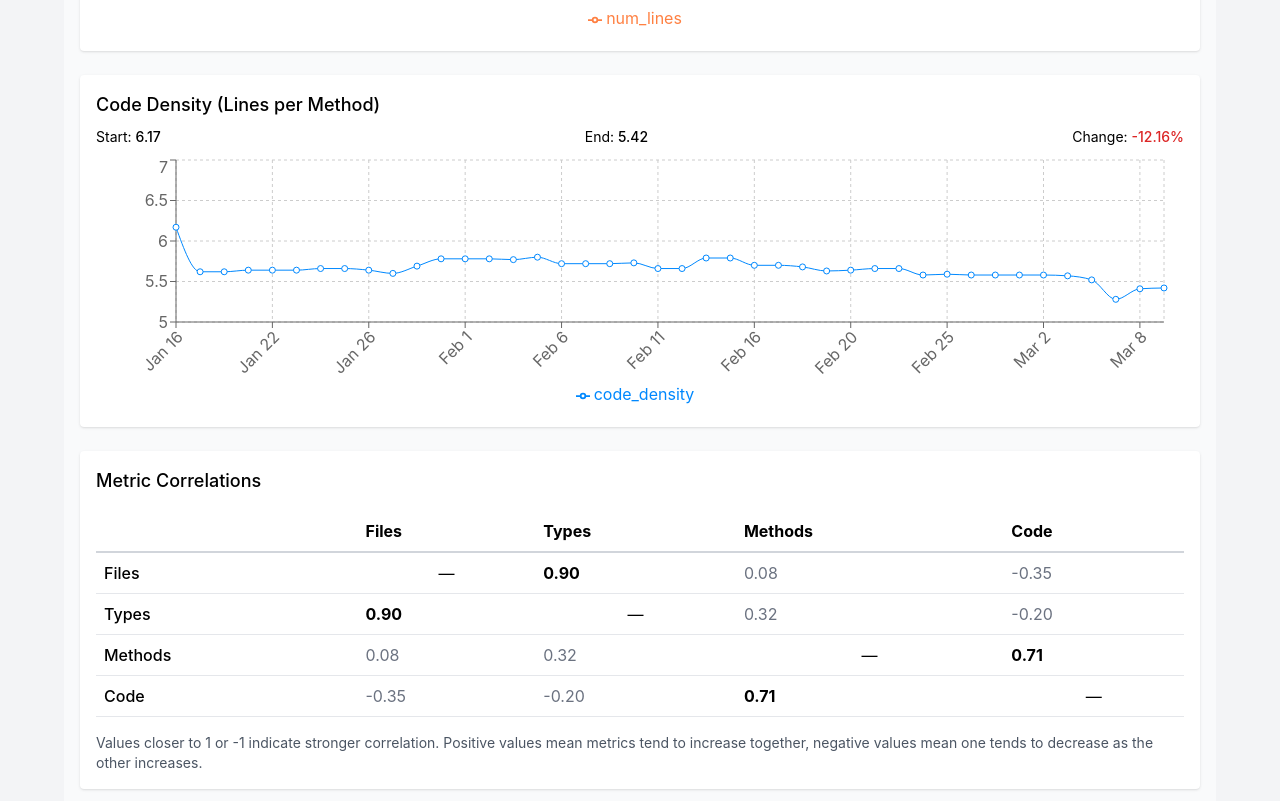
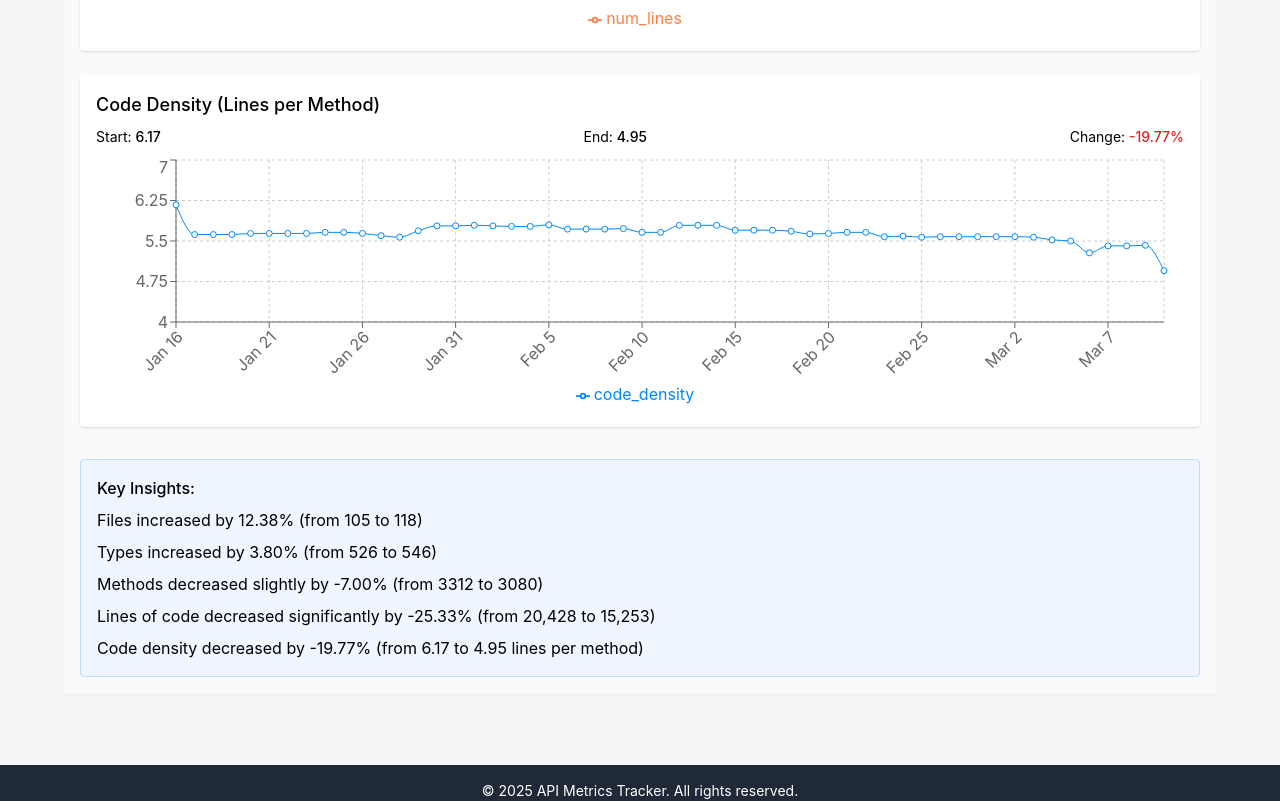
Before and after one commit to ayerofieiev-tt/api-metrics-dashboard, a React (Create React App) app: page / in a window 1280 px wide. Shown: the part 1625-2426 px from the top of the page. Built offline with nearby package versions, Linux system fonts and the light colour scheme.

Commit message:
Update timeseries data with continuous dates and improve dashboard error handling

```diff
--- a/src/APIMetricsDashboard.js
+++ b/src/APIMetricsDashboard.js
@@ -15,7 +15,8 @@ const APIMetricsDashboard = () => {
     const fetchCSVData = async () => {
       try {
         // Fetch CSV file from the public/data directory
-        const response = await fetch('/data/timeseries.csv');
+        // Use process.env.PUBLIC_URL to handle base path correctly in both dev and production
+        const response = await fetch(`${process.env.PUBLIC_URL}/data/timeseries.csv`);
         if (!response.ok) {
           throw new Error('Failed to fetch data file');
         }
@@ -52,50 +53,85 @@ const APIMetricsDashboard = () => {
   }, []);
 
   const parseCSV = (csv) => {
+    try {
       const lines = csv.trim().split('\n');
+      if (lines.length < 2) {
+        console.error('CSV data is empty or invalid');
+        return [];
+      }
+
       const headers = lines[0].split(',');
 
       return lines.slice(1).map(line => {
         const values = line.split(',');
+        if (values.length !== headers.length) {
+          console.warn(`Skipping invalid line: ${line}`);
+          return null;
+        }
+
         const row = {};
 
         headers.forEach((header, index) => {
-        row[header] = header === 'date' ? values[index] : parseInt(values[index]);
+          row[header] = header === 'date' ? values[index] : Number.isNaN(parseInt(values[index])) ? 0 : parseInt(values[index]);
         });
 
         return row;
-    });
+      }).filter(row => row !== null);
+    } catch (err) {
+      console.error('Error parsing CSV:', err);
+      return [];
+    }
   };
 
   const processData = (parsedData) => {
-    // Remove duplicate dates (specifically 2025-02-14 which appears twice)
+    try {
+      if (!parsedData || parsedData.length === 0) {
+        console.error('No valid data to process');
+        setIsLoading(false);
+        return;
+      }
+
+      // Remove duplicate dates and sort by date
       const uniqueData = [];
-    const dateSet = new Set();
+      const dateMap = new Map();
 
+      // Group entries by date and take the last entry for each date
       parsedData.forEach(row => {
-      if (!dateSet.has(row.date)) {
-        dateSet.add(row.date);
-
-        // Calculate code density (lines per method)
-        row.code_density = parseFloat((row.num_lines / row.num_methods).toFixed(2));
-
-        uniqueData.push(row);
+        if (row && row.date) {
+          dateMap.set(row.date, row);
         }
       });
 
-    // Calculate statistics
+      // Convert map back to array and sort by date
+      Array.from(dateMap.entries())
+        .sort((a, b) => new Date(a[0]) - new Date(b[0]))
+        .forEach(([_, row]) => {
+          // Calculate code density (lines per method)
+          if (row.num_methods > 0) {
+            row.code_density = parseFloat((row.num_lines / row.num_methods).toFixed(2));
+          } else {
+            row.code_density = 0;
+          }
+
+          uniqueData.push(row);
+        });
+
+      // Calculate statistics if we have data
+      if (uniqueData.length > 0) {
         const metrics = ['num_files', 'num_types', 'num_methods', 'num_lines', 'code_density'];
         const calculatedStats = {};
 
         metrics.forEach(metric => {
-      const values = uniqueData.map(row => row[metric]);
+          const values = uniqueData.map(row => row[metric] || 0);
           calculatedStats[metric] = {
             min: Math.min(...values),
             max: Math.max(...values),
             avg: Math.round((values.reduce((sum, val) => sum + val, 0) / values.length) * 100) / 100,
             start: values[0],
             end: values[values.length - 1],
-        percentChange: ((values[values.length - 1] - values[0]) / values[0] * 100).toFixed(2)
+            percentChange: values[0] > 0 ?
+              ((values[values.length - 1] - values[0]) / values[0] * 100).toFixed(2) :
+              '0.00'
           };
         });
 
@@ -107,8 +143,14 @@ const APIMetricsDashboard = () => {
 
           metrics.forEach(metric => {
             if (metric !== 'code_density') {  // Skip derived metrics
-          const change = currRow[metric] - prevRow[metric];
-          const percentChange = (change / prevRow[metric]) * 100;
+              const prevValue = prevRow[metric] || 0;
+              const currValue = currRow[metric] || 0;
+              const change = currValue - prevValue;
+
+              // Avoid division by zero
+              const percentChange = prevValue !== 0 ?
+                (change / prevValue) * 100 :
+                change > 0 ? 100 : 0;
 
               // Consider changes of more than 3% significant for most metrics
               // For lines of code, use a higher threshold (5%) since it has larger fluctuations
@@ -118,8 +160,8 @@ const APIMetricsDashboard = () => {
                 changes.push({
                   date: currRow.date,
                   metric,
-              previousValue: prevRow[metric],
-              newValue: currRow[metric],
+                  previousValue: prevValue,
+                  newValue: currValue,
                   change,
                   percentChange: percentChange.toFixed(2)
                 });
@@ -135,8 +177,8 @@ const APIMetricsDashboard = () => {
         primaryMetrics.forEach(metric1 => {
           primaryMetrics.forEach(metric2 => {
             if (metric1 !== metric2) {
-          const values1 = uniqueData.map(row => row[metric1]);
-          const values2 = uniqueData.map(row => row[metric2]);
+              const values1 = uniqueData.map(row => row[metric1] || 0);
+              const values2 = uniqueData.map(row => row[metric2] || 0);
 
               // Calculate covariance
               const mean1 = values1.reduce((sum, val) => sum + val, 0) / values1.length;
@@ -152,8 +194,9 @@ const APIMetricsDashboard = () => {
               const stdDev1 = Math.sqrt(values1.reduce((sum, val) => sum + Math.pow(val - mean1, 2), 0) / values1.length);
               const stdDev2 = Math.sqrt(values2.reduce((sum, val) => sum + Math.pow(val - mean2, 2), 0) / values2.length);
 
-          // Calculate correlation coefficient
-          const correlation = covariance / (stdDev1 * stdDev2);
+              // Calculate correlation coefficient (avoid division by zero)
+              const correlation = (stdDev1 !== 0 && stdDev2 !== 0) ?
+                covariance / (stdDev1 * stdDev2) : 0;
 
               metricCorrelations[`${metric1}_${metric2}`] = parseFloat(correlation.toFixed(3));
             }
@@ -163,7 +206,7 @@ const APIMetricsDashboard = () => {
         // Create density data for the additional chart
         const densityChartData = uniqueData.map(row => ({
           date: row.date,
-      code_density: row.code_density,
+          code_density: row.code_density || 0,
         }));
 
         setDensityData(densityChartData);
@@ -171,7 +214,13 @@ const APIMetricsDashboard = () => {
         setStats(calculatedStats);
         setSignificantChanges(changes);
         setData(uniqueData);
+      }
       setIsLoading(false);
+    } catch (err) {
+      console.error('Error processing data:', err);
+      setError('Failed to process data. Please try again later.');
+      setIsLoading(false);
+    }
   };
 
   const formatDate = (dateStr) => {
@@ -225,9 +274,13 @@ const APIMetricsDashboard = () => {
         <ul className="space-y-1">
           {changesForSelectedDate.map((change, index) => (
             <li key={index}>
-              <span className="font-medium">{metricNames[change.metric]}:</span> {change.previousValue.toLocaleString()} → {change.newValue.toLocaleString()}
+              <span className="font-medium">{metricNames[change.metric]}:</span> {
+                change.previousValue !== undefined ? change.previousValue.toLocaleString() : 'N/A'
+              } → {
+                change.newValue !== undefined ? change.newValue.toLocaleString() : 'N/A'
+              }
               <span className={`ml-2 ${change.change > 0 ? 'text-green-600' : 'text-red-600'}`}>
-                ({change.change > 0 ? '+' : ''}{change.change.toLocaleString()} / {change.percentChange}%)
+                ({change.change > 0 ? '+' : ''}{change.change !== undefined ? change.change.toLocaleString() : 'N/A'} / {change.percentChange}%)
               </span>
             </li>
           ))}
@@ -238,10 +291,14 @@ const APIMetricsDashboard = () => {
 
   const renderMetricSummary = (metric) => {
     const metricStat = stats[metric];
+    if (!metricStat) {
+      return <div>No data available for this metric</div>;
+    }
+
     return (
       <div className="flex flex-wrap justify-between text-sm">
-        <div>Start: <span className="font-medium">{metricStat.start.toLocaleString()}</span></div>
-        <div>End: <span className="font-medium">{metricStat.end.toLocaleString()}</span></div>
+        <div>Start: <span className="font-medium">{metricStat.start !== undefined ? metricStat.start.toLocaleString() : 'N/A'}</span></div>
+        <div>End: <span className="font-medium">{metricStat.end !== undefined ? metricStat.end.toLocaleString() : 'N/A'}</span></div>
         <div>Change: <span className={`font-medium ${metricStat.percentChange > 0 ? 'text-green-600' : metricStat.percentChange < 0 ? 'text-red-600' : ''}`}>
           {metricStat.percentChange > 0 ? '+' : ''}{metricStat.percentChange}%
         </span></div>
@@ -355,75 +412,11 @@ const APIMetricsDashboard = () => {
     );
   };
 
-  const getCorrelationClass = (value) => {
-    const absValue = Math.abs(value);
-    if (absValue > 0.7) return 'font-bold';
-    if (absValue > 0.5) return 'font-medium';
-    return 'text-gray-500';
-  };
-
-  const renderCorrelationMatrix = () => {
-    const metrics = ['num_files', 'num_types', 'num_methods', 'num_lines'];
-
-    return (
-      <div className="mb-8 bg-white p-4 rounded shadow">
-        <h2 className="text-lg font-medium mb-4">Metric Correlations</h2>
-        <div className="overflow-x-auto">
-          <table className="min-w-full border-collapse">
-            <thead>
-              <tr>
-                <th className="p-2 border-b-2 border-gray-300"></th>
-                {metrics.map(metric => (
-                  <th key={metric} className="p-2 border-b-2 border-gray-300 text-left">
-                    {metricNames[metric].replace('Number of ', '').replace('Lines of ', '')}
-                  </th>
-                ))}
-              </tr>
-            </thead>
-            <tbody>
-              {metrics.map(metric1 => (
-                <tr key={metric1}>
-                  <td className="p-2 border-b border-gray-200 font-medium">
-                    {metricNames[metric1].replace('Number of ', '').replace('Lines of ', '')}
-                  </td>
-                  {metrics.map(metric2 => {
-                    if (metric1 === metric2) {
-                      return (
-                        <td key={`${metric1}_${metric2}`} className="p-2 border-b border-gray-200 text-center">
-                          —
-                        </td>
-                      );
-                    }
-
-                    const correlation = correlations[`${metric1}_${metric2}`];
-                    return (
-                      <td
-                        key={`${metric1}_${metric2}`}
-                        className={`p-2 border-b border-gray-200 ${getCorrelationClass(correlation)}`}
-                      >
-                        {correlation.toFixed(2)}
-                      </td>
-                    );
-                  })}
-                </tr>
-              ))}
-            </tbody>
-          </table>
-        </div>
-        <p className="mt-4 text-sm text-gray-600">
-          Values closer to 1 or -1 indicate stronger correlation.
-          Positive values mean metrics tend to increase together,
-          negative values mean one tends to decrease as the other increases.
-        </p>
-      </div>
-    );
-  };
-
   return (
     <div className="p-4 max-w-6xl mx-auto bg-gray-50">
       <div className="mb-6">
-        <h1 className="text-2xl font-bold mb-2">Public API Surface Dashboard</h1>
-        <p className="text-gray-600">Tracking changes to your library's public API surface over time.</p>
+        <h1 className="text-2xl font-bold mb-2">TT-Metal Public API Surface Dashboard</h1>
+        <p className="text-gray-600">Tracking changes to TT-Metal public API surface over time.</p>
       </div>
 
       {renderSignificantChanges()}
@@ -434,19 +427,26 @@ const APIMetricsDashboard = () => {
         {renderChart('num_methods')}
         {renderChart('num_lines')}
         {renderDensityChart()}
-        {renderCorrelationMatrix()}
       </div>
 
       <div className="mt-8 p-4 bg-blue-50 border border-blue-200 rounded">
         <h3 className="font-medium mb-2">Key Insights:</h3>
         <ul className="space-y-2">
+          {stats.num_files && (
             <li>Files increased by {stats.num_files.percentChange}% (from {stats.num_files.start} to {stats.num_files.end})</li>
+          )}
+          {stats.num_types && (
             <li>Types increased by {stats.num_types.percentChange}% (from {stats.num_types.start} to {stats.num_types.end})</li>
+          )}
+          {stats.num_methods && (
             <li>Methods decreased slightly by {stats.num_methods.percentChange}% (from {stats.num_methods.start} to {stats.num_methods.end})</li>
+          )}
+          {stats.num_lines && (
             <li>Lines of code decreased significantly by {stats.num_lines.percentChange}% (from {stats.num_lines.start.toLocaleString()} to {stats.num_lines.end.toLocaleString()})</li>
+          )}
+          {stats.code_density && (
             <li>Code density decreased by {stats.code_density.percentChange}% (from {stats.code_density.start.toFixed(2)} to {stats.code_density.end.toFixed(2)} lines per method)</li>
-          <li>Strong correlation ({correlations.num_methods_num_lines.toFixed(2)}) between methods count and lines of code</li>
-          <li>Recent growth: March 4-7 shows increases across all metrics</li>
+          )}
         </ul>
       </div>
     </div>
```
Also changed, not shown: public/data/timeseries.csv. Lines whose indentation alone changed are shown as unchanged.
